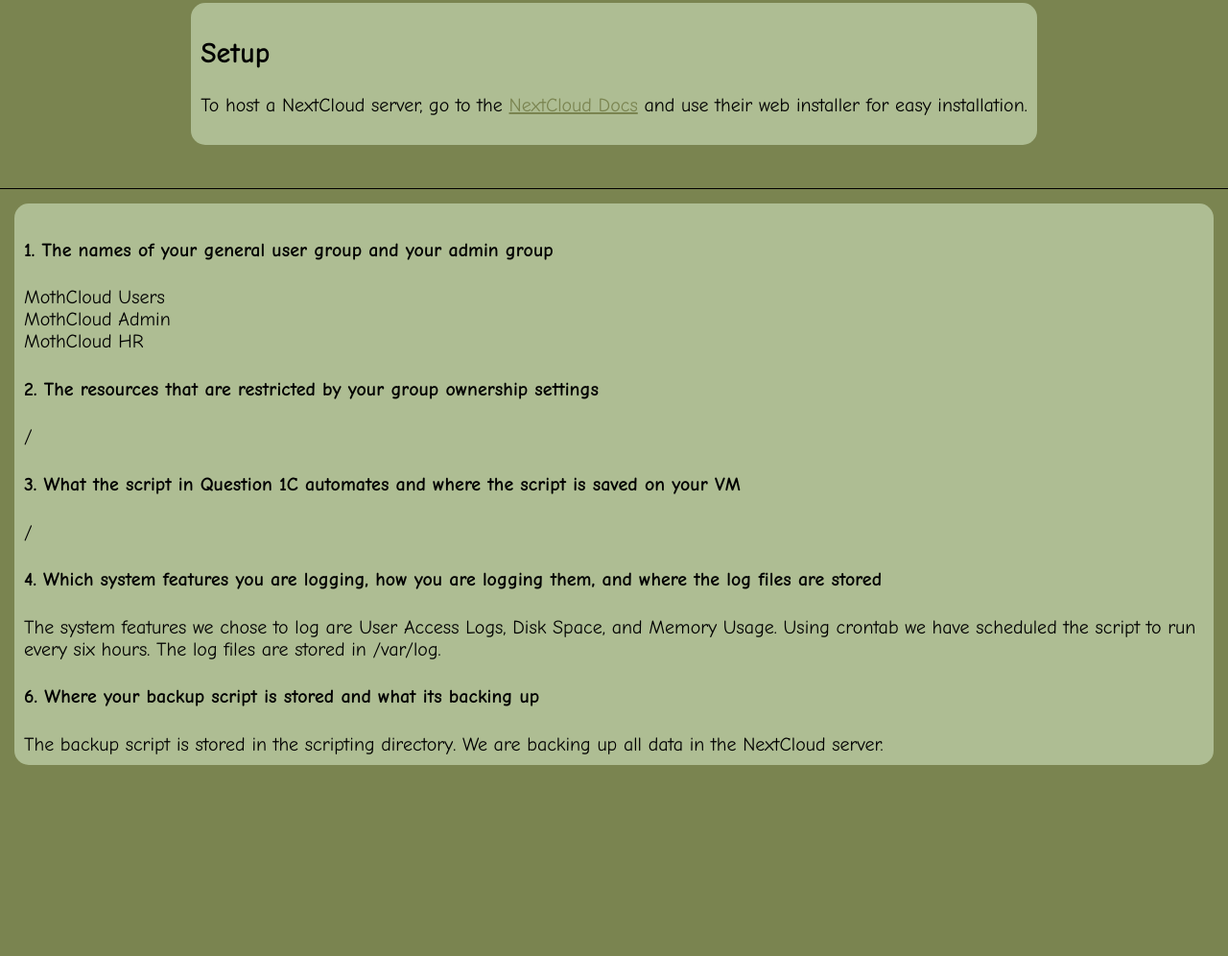
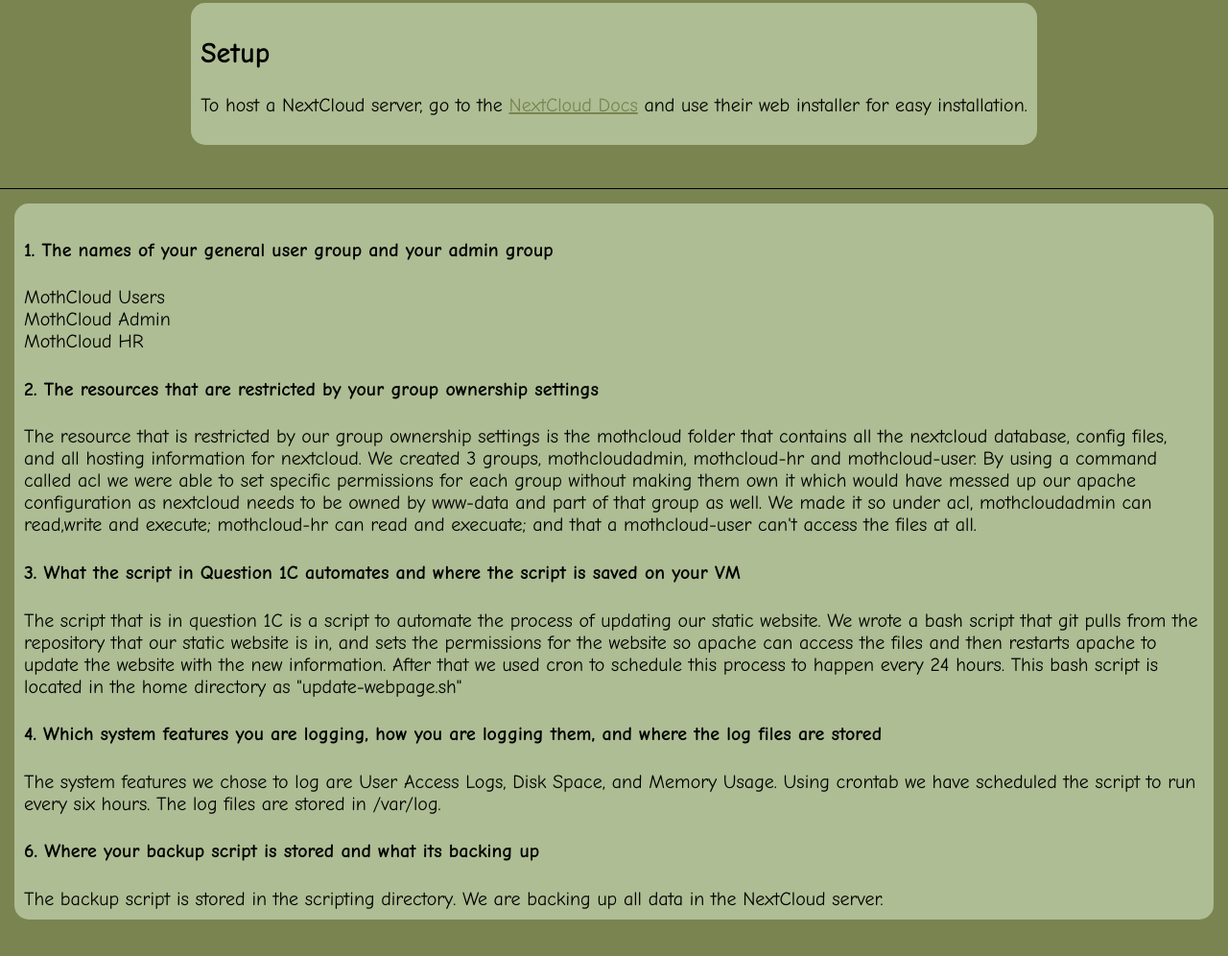
Before and after one commit to fischweinen/MothCloud, a plain HTML site: page index.html in a window 1280 px wide. Shown: the part 424-1420 px from the top of the page at 96% size. Drawn offline with Linux system fonts and the light colour scheme.

Commit message:
beep boop bop

```diff
--- a/css/style.css
+++ b/css/style.css
@@ -26,7 +26,7 @@ html {
   /* can put back gaps deal with that later please */
     "overview" 37vh
     "setup" 26vh
-    "settings" 125vh
+    "settings" 118vh
     "members" 67vh
     "screenshot" 113vh
     "refrences" 90vh
--- a/index.html
+++ b/index.html
@@ -75,12 +75,28 @@
             2. The resources that are restricted by your group ownership
             settings
           </h4>
-          /
+          The resource that is restricted by our group ownership settings is the
+          mothcloud folder that contains all the nextcloud database, config
+          files, and all hosting information for nextcloud. We created 3 groups,
+          mothcloudadmin, mothcloud-hr and mothcloud-user. By using a command
+          called acl we were able to set specific permissions for each group
+          without making them own it which would have messed up our apache
+          configuration as nextcloud needs to be owned by www-data and part of
+          that group as well. We made it so under acl, mothcloudadmin can
+          read,write and execute; mothcloud-hr can read and execuate; and that a
+          mothcloud-user can't access the files at all.
           <h4>
             3. What the script in Question 1C automates and where the script is
             saved on your VM
           </h4>
-          /
+          The script that is in question 1C is a script to automate the process
+          of updating our static website. We wrote a bash script that git pulls
+          from the repository that our static website is in, and sets the
+          permissions for the website so apache can access the files and then
+          restarts apache to update the website with the new information. After
+          that we used cron to schedule this process to happen every 24 hours.
+          This bash script is located in the home directory as
+          "update-webpage.sh"
           <h4>
             4. Which system features you are logging, how you are logging them,
             and where the log files are stored
```
